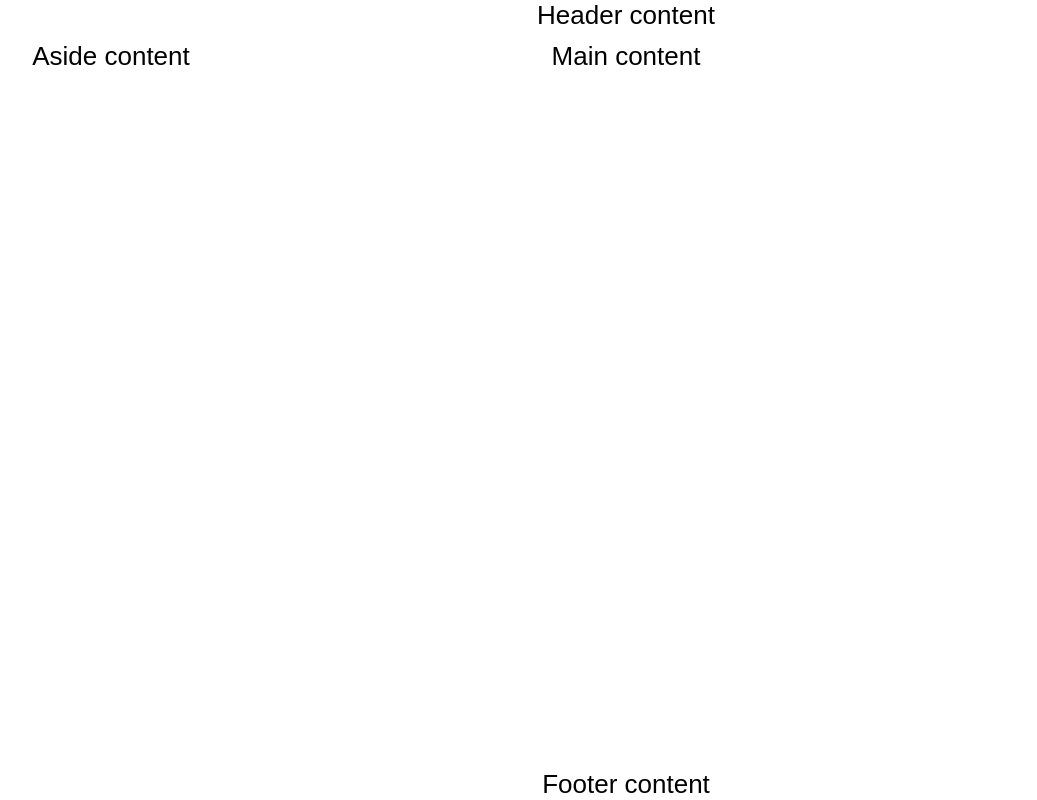
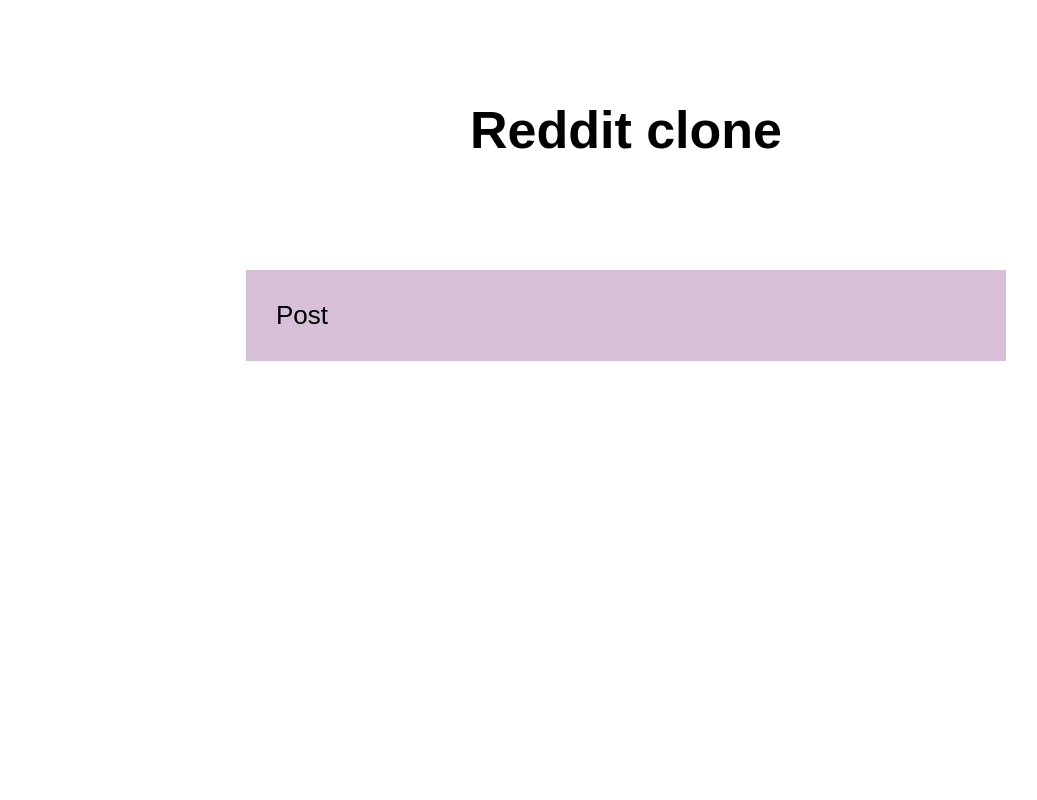
Before and after one commit to pettrz/reddit-clone, a React (Create React App) app: page / in a window 1280 px wide. Shown: the whole page, without its empty margins (14-1051 px from the left). Built offline with nearby package versions, Linux system fonts and the light colour scheme.

Commit message:
added post component, converted app.tsx to class component

```diff
--- a/src/modules/App.scss
+++ b/src/modules/App.scss
@@ -34,18 +34,17 @@
 
 header {
   grid-area: header;
+  margin: 100px;
 }
 
 main {
   grid-area: content;
+  @extend %flex;
   @include flex-direction(column);
-  @include align-items(center);
 }
 
 aside {
   grid-area: side;
-  @include flex-direction(column);
-  @include align-items(center);
 }
 
 footer {
--- a/src/modules/App.tsx
+++ b/src/modules/App.tsx
@@ -1,15 +1,15 @@
 import React from 'react';
 import './App.scss';
+import Post from './components/Post';
 
-function App() {
-  return (
-    <div className="wrapper">
-      <header>Header content</header>
-      <aside>Aside content</aside>
-      <main>Main content</main>
-      <footer>Footer content</footer>
-    </div>
-  );
+export default class App extends React.Component<any, any> {
+
+  render() {
+    return (
+      <div className="wrapper">
+        <header><h1>Reddit clone</h1></header>
+        <main><Post/></main>
+      </div>
+    );
+  }
 }
-
-export default App;
--- /dev/null
+++ b/src/modules/components/Post.scss
@@ -0,0 +1,5 @@
+.post {
+  background-color: thistle;
+  padding: 30px;
+  margin-bottom: 20px
+}
--- /dev/null
+++ b/src/modules/components/Post.tsx
@@ -0,0 +1,12 @@
+import React from 'react';
+import './Post.scss';
+
+const Post = () => {
+  return (
+    <div className='post row'>
+        Post
+    </div>
+  );
+};
+
+export default Post;
--- a/tslint.json
+++ b/tslint.json
@@ -10,6 +10,7 @@
   "rules": {
     "react-hooks-nesting": "error",
     "await-promise": false,
+    "member-access": false,
     "deprecation": false,
     "no-floating-promises": false,
     "no-unnecessary-qualifier": false,
```
